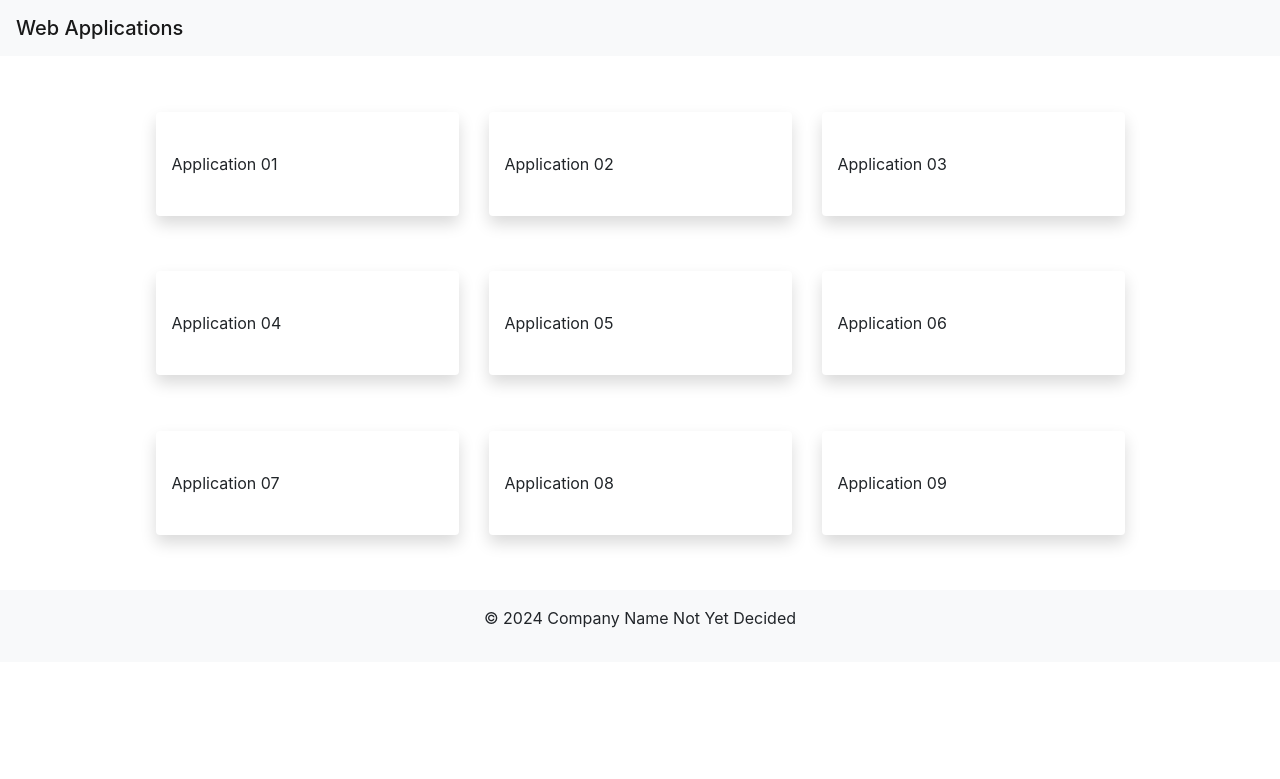
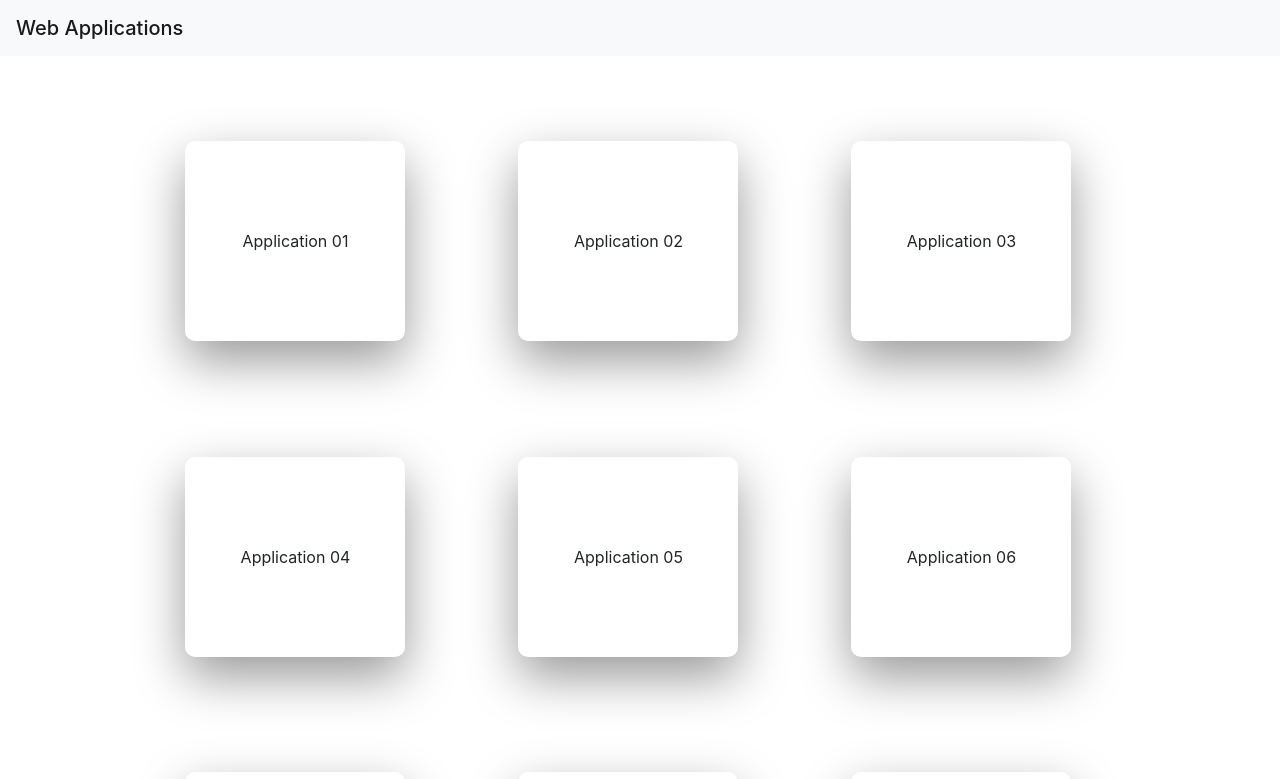
Before and after one commit to AJAYPGUJJAR/web-application01, a React (Create React App) app: page / in a window 1280 px wide. Shown: the top 779 px of the page. Built offline with nearby package versions, Linux system fonts and the light colour scheme.

Commit message:
added onhover card func

```diff
--- a/src/components/Styles.css
+++ b/src/components/Styles.css
@@ -3,6 +3,25 @@
 }
 
 .cardsize {
-    height: 100%;
+    height: 200px;
+    width: 220px;
     align-content: center;
+    background-color: white;
+    border-radius: 10px;
+    box-shadow: 0px 20px 50px rgb(0,0,0,0.4);
+    text-align: center;
 }
+
+.cardsize:hover {
+    height: 200px;
+    width: 220px;
+    align-content: center;
+    background-color: white;
+    border-radius: 10px;
+    box-shadow: 0px 20px 50px rgba(255, 0, 255, 0.4);
+    text-align: center;
+}
+
+.card-row-margin {
+    margin: 3%;
+}
--- a/src/components/body/MainBody.jsx
+++ b/src/components/body/MainBody.jsx
@@ -5,38 +5,38 @@ export default function MainBody() {
     return (
         <div className='container'>
             <div className='row application-cards'>
-                <div className='col-sm'>
-                    <div className="shadow p-3 mb-5 bg-white rounded cardsize">Application 01</div>
+                <div className='col-sm card-row-margin'>
+                    <div className="cardsize">Application 01</div>
                 </div>
-                <div className='col-sm'>
-                    <div className="shadow p-3 mb-5 bg-white rounded cardsize">Application 02</div>
+                <div className='col-sm card-row-margin'>
+                    <div className="cardsize">Application 02</div>
                 </div>
-                <div className='col-sm'>
-                    <div className="shadow p-3 mb-5 bg-white rounded cardsize">Application 03</div>
+                <div className='col-sm card-row-margin'>
+                    <div className="cardsize">Application 03</div>
                 </div>
             </div>
 
             <div className='row application-cards'>
-                <div className='col-sm'>
-                    <div className="shadow p-3 mb-5 bg-white rounded cardsize">Application 04</div>
+                <div className='col-sm card-row-margin'>
+                    <div className="cardsize">Application 04</div>
                 </div>
-                <div className='col-sm'>
-                    <div className="shadow p-3 mb-5 bg-white rounded cardsize">Application 05</div>
+                <div className='col-sm card-row-margin'>
+                    <div className="cardsize">Application 05</div>
                 </div>
-                <div className='col-sm'>
-                    <div className="shadow p-3 mb-5 bg-white rounded cardsize">Application 06</div>
+                <div className='col-sm card-row-margin'>
+                    <div className="cardsize">Application 06</div>
                 </div>
             </div>
 
             <div className='row application-cards'>
-                <div className='col-sm'>
-                    <div className="shadow p-3 mb-5 bg-white rounded cardsize">Application 07</div>
+                <div className='col-sm card-row-margin'>
+                    <div className="cardsize">Application 07</div>
                 </div>
-                <div className='col-sm'>
-                    <div className="shadow p-3 mb-5 bg-white rounded cardsize">Application 08</div>
+                <div className='col-sm card-row-margin'>
+                    <div className="cardsize">Application 08</div>
                 </div>
-                <div className='col-sm'>
-                    <div className="shadow p-3 mb-5 bg-white rounded cardsize">Application 09</div>
+                <div className='col-sm card-row-margin'>
+                    <div className="cardsize">Application 09</div>
                 </div>
             </div>
         </div>
```
